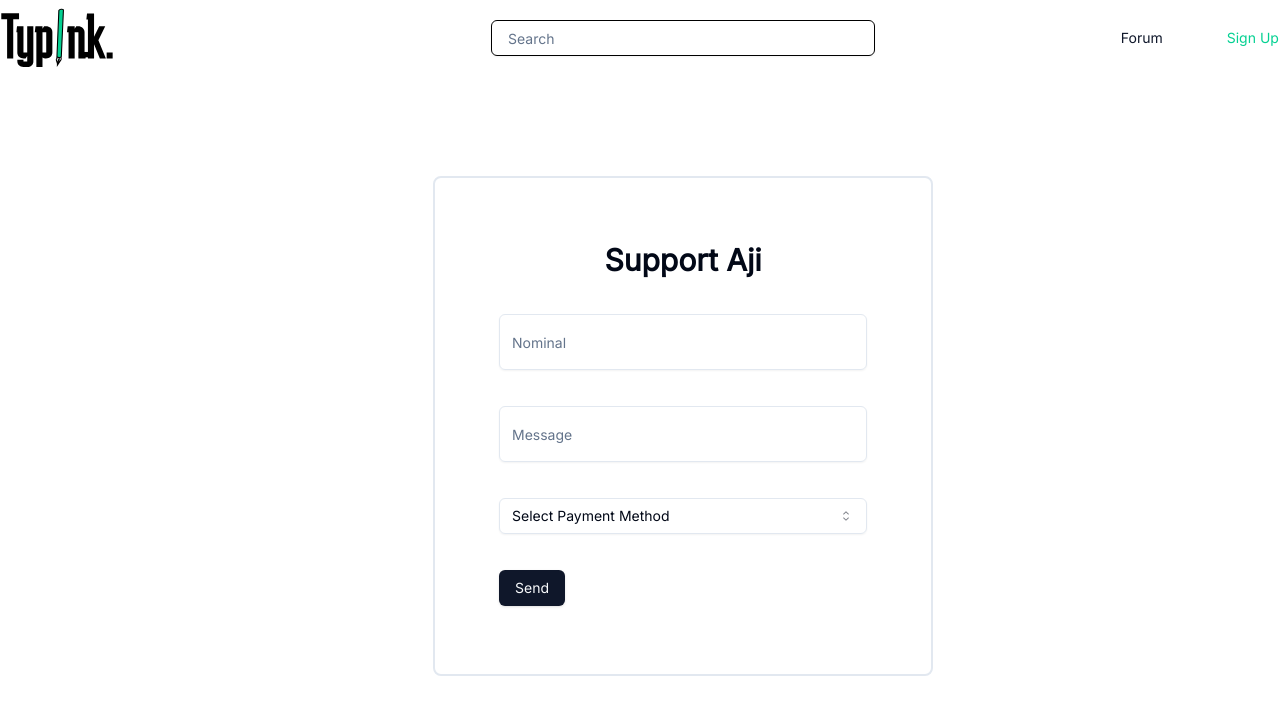
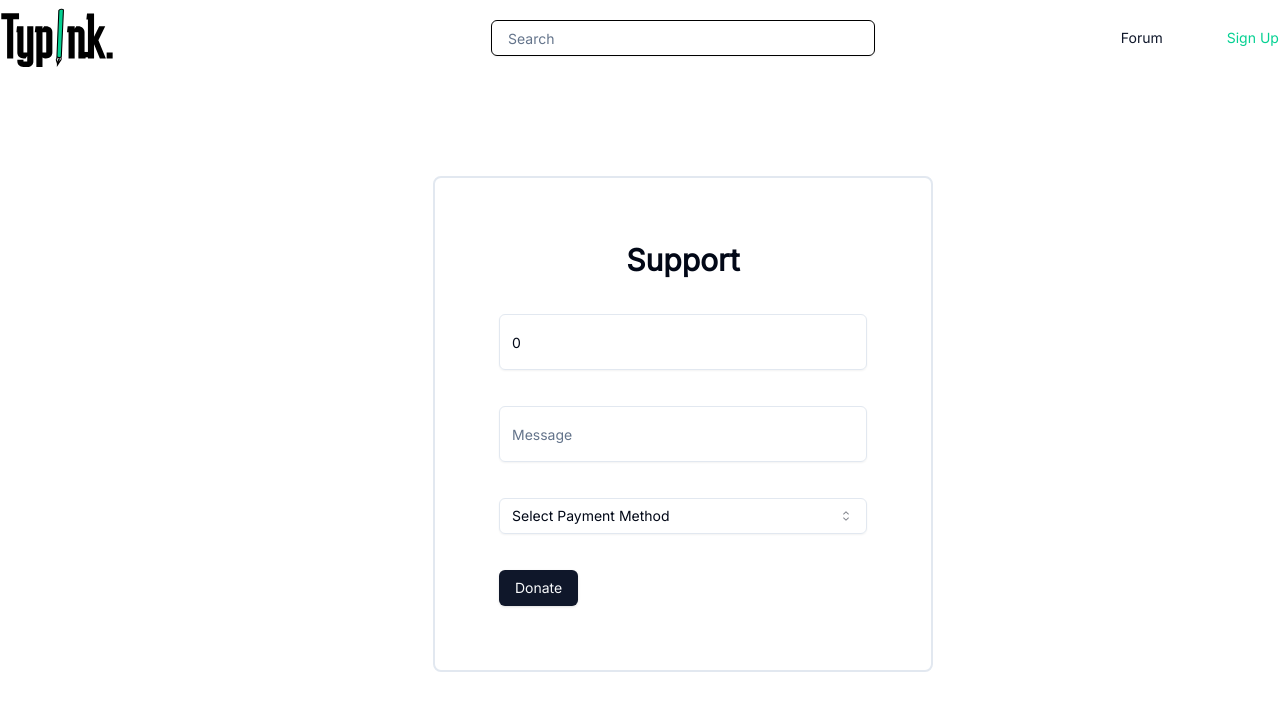
Before and after one commit to ajinata84/typink, a React (Vite) app: page /donate/1 in a window 1280 px wide. Shown: the top 714 px of the page. Built offline with nearby package versions, Linux system fonts and the light colour scheme; no server answers.

Commit message:
add donation and authenticated pages

```diff
--- a/src/components/navbar/Navbar.tsx
+++ b/src/components/navbar/Navbar.tsx
@@ -27,6 +27,8 @@ export default function Navbar({ sticky = false }: NavbarProps) {
 
   const handleLogout = () => {
     Cookies.remove("token");
+    Cookies.remove("uid");
+
     navigate("/auth");
   };
 
--- a/src/routes/Auth.tsx
+++ b/src/routes/Auth.tsx
@@ -54,13 +54,11 @@ export default function Auth() {
     setLoading(true);
     try {
       const endpoint = isLogin ? "/auth/login" : "/auth/register";
-      const response = await axios.post(
-        `${getApiURL()}${endpoint}`,
-        data
-      );
-      const { token } = response.data;
+      const response = await axios.post(`${getApiURL()}${endpoint}`, data);
+      const { token, userId } = response.data;
 
       Cookies.set("token", token);
+      Cookies.set("uid", userId);
       navigate("/");
     } catch (error) {
       toast({
--- a/src/routes/donation/DonatePage.tsx
+++ b/src/routes/donation/DonatePage.tsx
@@ -11,28 +11,159 @@ import {
   SelectValue,
 } from "@/components/ui/select";
 import { useParams } from "react-router-dom";
+import { useForm, Controller } from "react-hook-form";
+import { z } from "zod";
+import { zodResolver } from "@hookform/resolvers/zod";
+import axios from "axios";
+import Cookies from "js-cookie";
+import { toast } from "@/components/ui/use-toast";
+import { getApiURL } from "@/util/constants";
+import { useEffect, useState } from "react";
+
+const donationSchema = z.object({
+  amount: z.coerce.number().min(1, "Amount must be at least 1"),
+  message: z.string().optional(),
+  paymentMethod: z.string().nonempty("Please select a payment method"),
+});
+
+type authorData = {
+  userId: string;
+  username: string;
+};
+
+type DonationFormValues = z.infer<typeof donationSchema>;
 
 export default function DonatePage() {
   const { authorId } = useParams();
+  const [authorData, setAuthorData] = useState<authorData | null>(null);
+  const [loading, setLoading] = useState(true);
+
+  const {
+    control,
+    handleSubmit,
+    formState: { errors },
+    reset,
+  } = useForm<DonationFormValues>({
+    resolver: zodResolver(donationSchema),
+    defaultValues: {
+      amount: 0,
+      message: "",
+      paymentMethod: "",
+    },
+  });
+
+  useEffect(() => {
+    async function fetchData() {
+      try {
+        const response = await axios.get<authorData>(
+          `${getApiURL()}/user/id/${authorId}`
+        );
+        setAuthorData(response.data);
+      } catch (error) {
+        console.error("Error fetching data:", error);
+      } finally {
+        setLoading(false);
+      }
+    }
+
+    fetchData();
+  }, []);
+
+  const onSubmit = async (data: DonationFormValues) => {
+    try {
+      const token = Cookies.get("token");
+      if (!token) {
+        toast({
+          title: "Authentication Error",
+          description: "You need to be logged in to make a donation.",
+        });
+        return;
+      }
+
+      const response = await axios.post(
+        `${getApiURL()}/donations/donate`,
+        {
+          receiverId: authorId,
+          amount: data.amount,
+          message: data.message,
+        },
+        {
+          headers: {
+            Authorization: `Bearer ${token}`,
+          },
+        }
+      );
+
+      toast({
+        title: "Donation Successful",
+        description: "Thank you for your donation!",
+      });
+      reset();
+    } catch (error) {
+      toast({
+        title: "Donation Error",
+        description: "Failed to process the donation. Please try again.",
+      });
+    }
+  };
 
   return (
     <Layout rightBar={false} leftBar={false}>
-      <div className=" h-[500px] w-[500px] rounded-lg border-2 m-auto p-16 space-y-9">
-        <h1 className="text-3xl font-semibold text-center">Support Aji</h1>
-        <Input placeholder="Nominal" type="number" className="h-14" />
-        <Input placeholder="Message" className="h-14" />
-        <Select onValueChange={(value) => console.log(value)}>
-          <SelectTrigger className=" self-start mb-4">
+      <div className="w-[500px] rounded-lg border-2 m-auto p-16 space-y-9">
+        <h1 className="text-3xl font-semibold text-center">
+          Support {loading ? "..." : authorData?.username}
+        </h1>
+        <form onSubmit={handleSubmit(onSubmit)} className="space-y-9">
+          <Controller
+            name="amount"
+            control={control}
+            render={({ field }) => (
+              <Input
+                {...field}
+                placeholder="Nominal"
+                type="number"
+                className="h-14"
+              />
+            )}
+          />
+          {errors.amount && (
+            <p className="text-red-600">{errors.amount.message}</p>
+          )}
+
+          <Controller
+            name="message"
+            control={control}
+            render={({ field }) => (
+              <Input {...field} placeholder="Message" className="h-14" />
+            )}
+          />
+          {errors.message && (
+            <p className="text-red-600">{errors.message.message}</p>
+          )}
+
+          <Controller
+            name="paymentMethod"
+            control={control}
+            render={({ field }) => (
+              <Select onValueChange={field.onChange}>
+                <SelectTrigger className="self-start mb-4">
                   <SelectValue placeholder="Select Payment Method" />
                 </SelectTrigger>
                 <SelectContent>
                   <SelectGroup>
                     <SelectLabel>Payment Methods</SelectLabel>
-              <SelectItem value="1">Gopay</SelectItem>
+                    <SelectItem value="Gopay">Gopay</SelectItem>
                   </SelectGroup>
                 </SelectContent>
               </Select>
-        <Button>Send</Button>
+            )}
+          />
+          {errors.paymentMethod && (
+            <p className="text-red-600">{errors.paymentMethod.message}</p>
+          )}
+
+          <Button type="submit">Donate</Button>
+        </form>
       </div>
     </Layout>
   );
--- a/src/routes/literature/LiteratureRead.tsx
+++ b/src/routes/literature/LiteratureRead.tsx
@@ -9,7 +9,7 @@ import { getApiURL } from "@/util/constants";
 import { LiteratureComment, LiteratureData } from "@/util/interfaces";
 import axios from "axios";
 import Cookies from "js-cookie";
-import { Forward, Grid2X2, Layers2 } from "lucide-react";
+import { Check, Coins, Forward, Grid2X2, Layers2 } from "lucide-react";
 import { useEffect, useState } from "react";
 
 import { useNavigate, useParams } from "react-router-dom";
@@ -161,7 +161,18 @@ export default function LiteratureRead() {
               </div>
             </div>
             <span>Author: {literatureData?.users.username}</span>
-            <div></div>
+            <div className="flex flex-row gap-4 items-center">
+              <Button
+                className="w-fit bg-[#FBBC04] hover:bg-[#EAAF00] rounded-xl "
+                onClick={() => navigate(`/donate/${literatureData?.authorId}`)}
+              >
+                <Coins className="mr-4" />
+                Donate To Author
+              </Button>
+              {literatureData?.donated === true && (
+                <Check className="text-[#04D192]" />
+              )}
+            </div>
           </div>
           <div className="flex flex-col gap-2">
             <Button
--- a/src/util/interfaces.ts
+++ b/src/util/interfaces.ts
@@ -135,4 +135,5 @@ export interface LiteratureData {
     userId: string;
   };
   vote: string;
+  donated: boolean;
 }
```
Lines whose indentation alone changed are shown as unchanged.
